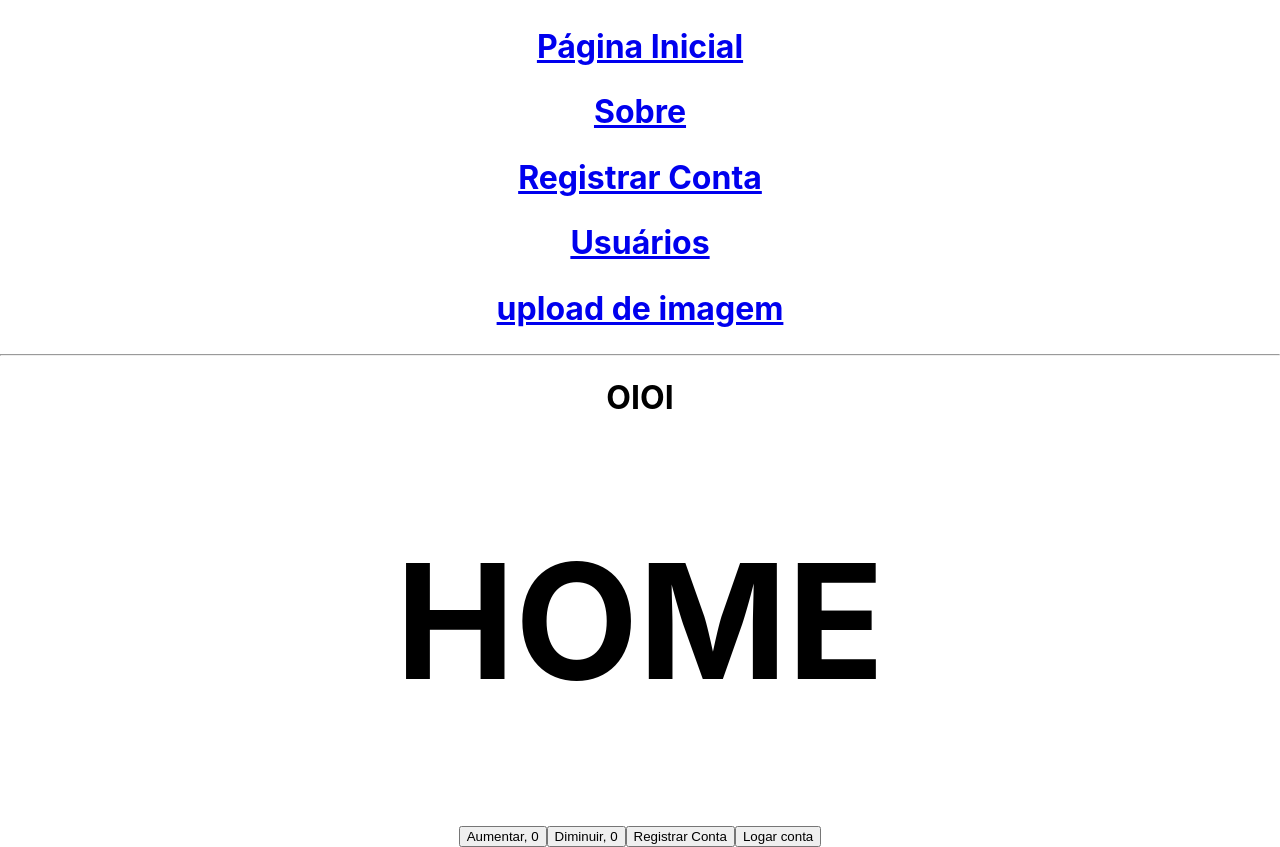
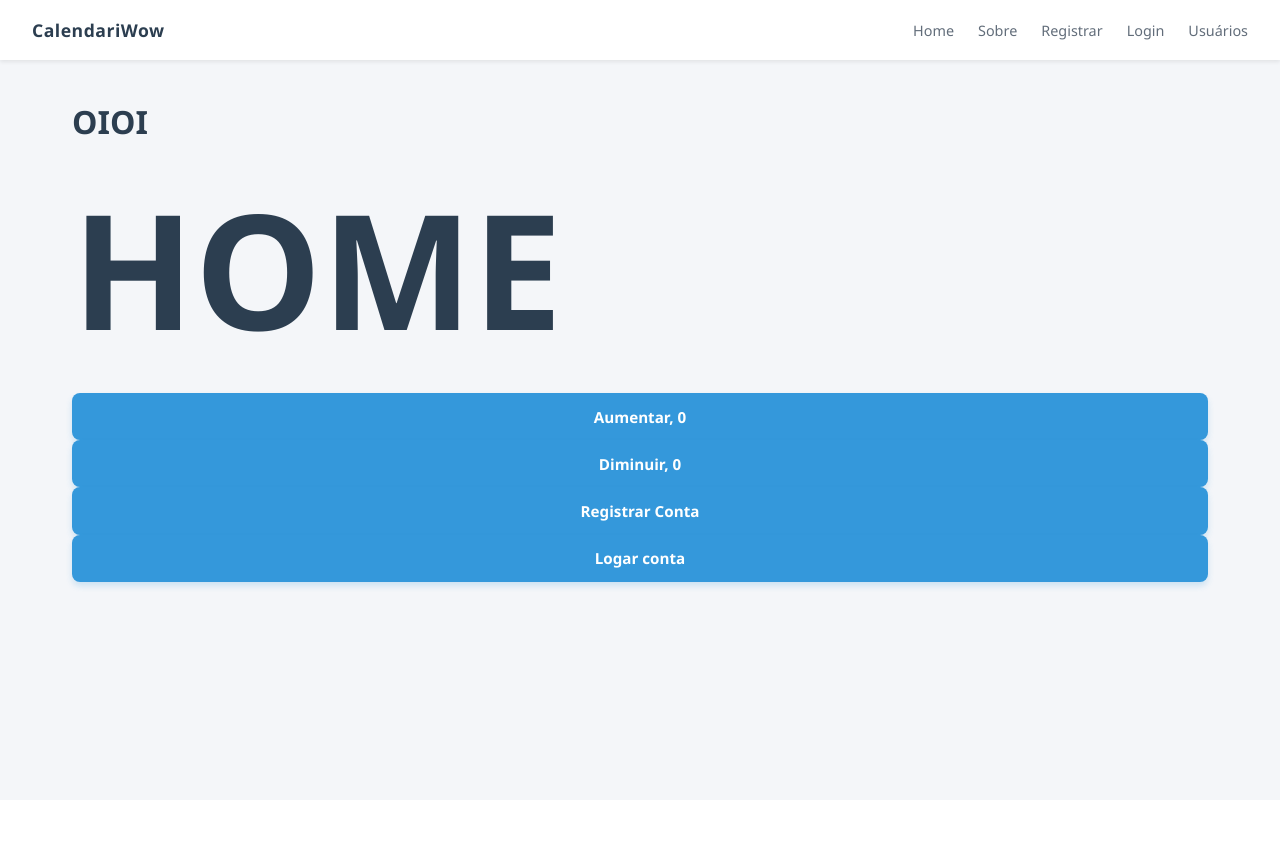
Before and after one commit to quinticode/calendariwow, a React (Create React App) app: page / in a window 1280 px wide. After the commit the page ends 800 px from the top, so only its background shows below. Built offline with nearby package versions, Linux system fonts and the light colour scheme; the HTML template or start-up script is replaced by a standard one.

Commit message:
css incompleto, modificar depois

```diff
--- a/src/App.css
+++ b/src/App.css
@@ -1,38 +1,155 @@
-.App {
-  text-align: center;
+/* --- RESET E CONFIGURAÇÃO GLOBAL --- */
+* {
+  margin: 0;
+  padding: 0;
+  box-sizing: border-box;
+  font-family: 'Segoe UI', Tahoma, Geneva, Verdana, sans-serif;
 }
 
-.App-logo {
-  height: 40vmin;
-  pointer-events: none;
-}
-
-@media (prefers-reduced-motion: no-preference) {
-  .App-logo {
-    animation: App-logo-spin infinite 20s linear;
-  }
-}
-
-.App-header {
-  background-color: #282c34;
+.App {
+  background-color: #f4f6f9;
   min-height: 100vh;
   display: flex;
   flex-direction: column;
-  align-items: center;
-  justify-content: center;
-  font-size: calc(10px + 2vmin);
-  color: white;
 }
 
-.App-link {
-  color: #61dafb;
+/* --- BARRA DE NAVEGAÇÃO (HEADER) --- */
+.app-header {
+  background-color: #ffffff;
+  box-shadow: 0 2px 4px rgba(0, 0, 0, 0.08);
+  padding: 0 2rem;
+  height: 60px;
+  display: flex;
+  align-items: center;
+  justify-content: space-between;
+  position: sticky;
+  top: 0;
+  z-index: 1000;
 }
 
-@keyframes App-logo-spin {
-  from {
-    transform: rotate(0deg);
-  }
-  to {
-    transform: rotate(360deg);
-  }
+.app-logo {
+  font-size: 1.1rem;
+  font-weight: 700;
+  color: #2c3e50;
+  text-decoration: none;
+  letter-spacing: 0.5px;
 }
+
+.nav-links {
+  display: flex;
+  gap: 1.5rem;
+  list-style: none;
+}
+
+.nav-item {
+  font-size: 0.9rem;
+  font-weight: 550;
+  color: #626d7a;
+  text-decoration: none;
+  transition: color 0.2s ease;
+}
+
+.nav-item:hover {
+  color: #3498db;
+}
+
+/* --- CONTEÚDO E ESTRUTURAS GERAIS --- */
+.main-content {
+  flex: 1;
+  padding: 2.5rem 2rem;
+  max-width: 1200px;
+  width: 100%;
+  margin: 0 auto;
+}
+
+h1, h2 {
+  font-size: 1.5rem;
+  color: #2c3e50;
+  margin-bottom: 1rem;
+}
+
+p {
+  font-size: 0.9rem;
+  color: #555;
+  line-height: 1.5;
+}
+
+/* --- FORMULÁRIOS, INPUTS E BOTÕES GERENCIAVEIS --- */
+form {
+  max-width: 420px;
+  width: 100%;
+  background-color: #ffffff;
+  padding: 2.5rem 2rem;
+  border-radius: 12px;
+  box-shadow: 0 10px 25px rgba(0, 0, 0, 0.05);
+  margin: 1.5rem auto 0 auto;
+}
+
+/* Centraliza a regra de qualquer input de dados textual */
+input[type="text"],
+input[type="email"],
+input[type="password"] {
+  width: 100%;
+  padding: 0.85rem 1rem;
+  font-size: 0.9rem;
+  color: #333;
+  background-color: #f8fafc;
+  border: 1px solid #e2e8f0;
+  border-radius: 8px;
+  outline: none;
+  transition: all 0.2s ease-in-out;
+}
+
+input[type="text"]:focus,
+input[type="email"]:focus,
+input[type="password"]:focus {
+  border-color: #3498db;
+  background-color: #ffffff;
+  box-shadow: 0 0 0 4px rgba(52, 152, 219, 0.15);
+}
+
+/* Simplifica a regra para todos os botões clicáveis */
+button {
+  width: 100%;
+  padding: 0.85rem 1rem;
+  font-size: 0.95rem;
+  font-weight: 600;
+  color: #ffffff;
+  background-color: #3498db;
+  border: none;
+  border-radius: 8px;
+  cursor: pointer;
+  transition: all 0.2s ease;
+  box-shadow: 0 4px 6px rgba(52, 152, 219, 0.2);
+}
+
+button:hover {
+  background-color: #2980b9;
+  box-shadow: 0 6px 12px rgba(41, 128, 185, 0.3);
+}
+
+button:active {
+  transform: scale(0.98);
+}
+
+/* --- ALERTAS E FEEDBACKS DOS FORMULÁRIOS --- */
+form p {
+  font-size: 0.85rem;
+  font-weight: 500;
+  text-align: center;
+  margin-top: 1.25rem;
+  padding: 0.75rem;
+  border-radius: 6px;
+}
+
+.msg-erro {
+  background-color: #fdf2f2;
+  color: #ec5b5b;
+  border: 1px solid #fde8e8;
+}
+
+.msg-sucesso {
+  background-color: #f0fdf4;
+  color: #2ecc71;
+  border: 1px solid #bbf7d0;
+}
--- a/src/components/LayoutPublico.js
+++ b/src/components/LayoutPublico.js
@@ -1,23 +1,26 @@
-import TextoLegal from "./TextoLegal";
+import React from 'react';
 import { Link, Outlet } from 'react-router-dom';
 
-export default function LayoutPublico(){
+export default function LayoutPublico() {
+  return (
+    <>
+      <header className="app-header">
+        <Link to="/" className="app-logo">
+          CalendariWow
+        </Link>
 
+        <nav className="nav-links">
+          <Link to="/home" className="nav-item">Home</Link>
+          <Link to="/sobre" className="nav-item">Sobre</Link>
+          <Link to="/registrar" className="nav-item">Registrar</Link>
+          <Link to="/login" className="nav-item">Login</Link>
+          <Link to="/usuarios" className="nav-item">Usuários</Link>
+        </nav>
+      </header>
 
-    return(
-        <div>
-            <nav>
-                <Link to="/home"><TextoLegal conteudo="Página Inicial" /></Link>
-                <Link to="/sobre"><TextoLegal conteudo="Sobre" /></Link>
-                <Link to="/registrar"><TextoLegal conteudo="Registrar Conta" /></Link>
-                <Link to="/usuarios"><TextoLegal conteudo="Usuários" /></Link>
-                <Link to="/upload"><TextoLegal conteudo="upload de imagem"></TextoLegal></Link>
-            </nav>
-
-            <hr />
-
-            <Outlet />
-
-        </div>
-    )
+      <main className="main-content">
+        <Outlet />
+      </main>
+    </>
+  );
 }
```
